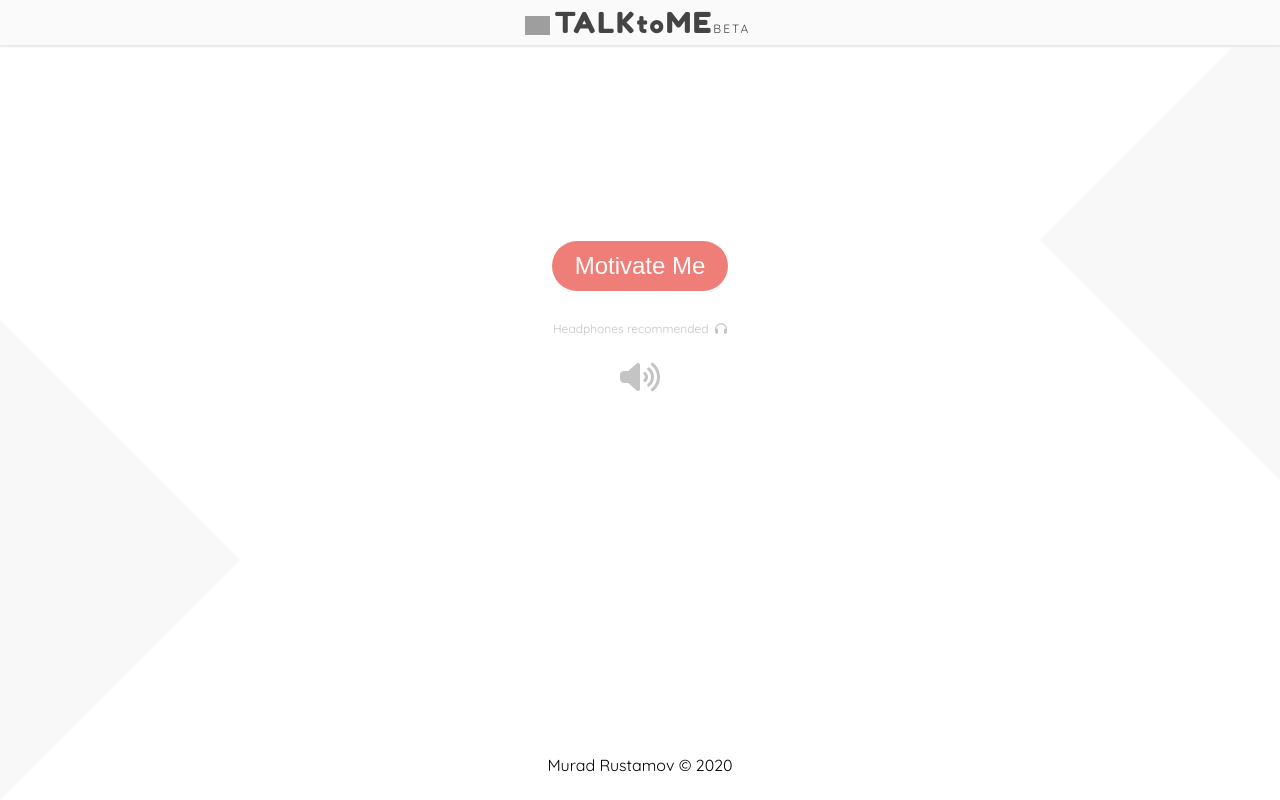
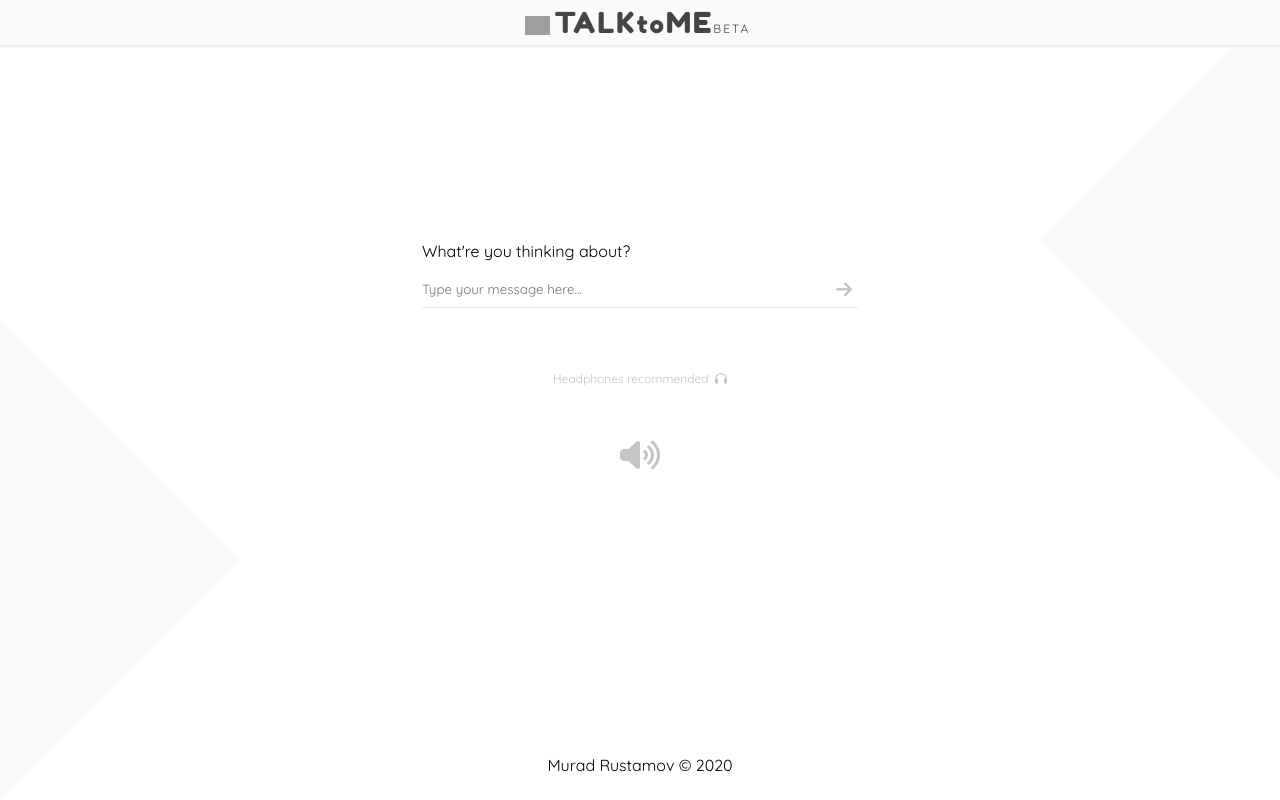
Before and after one commit to muradr777/talktome_react_ts, a React (Create React App) app: page / in a window 1280 px wide. Built offline with nearby package versions, Linux system fonts and the light colour scheme; grey boxes are pictures that could not be loaded.

Commit message:
Not stable - Form feature working with bugs

```diff
--- a/src/App.tsx
+++ b/src/App.tsx
@@ -31,8 +31,8 @@ export default function App() {
   }
 
   // function moveForm(e: any, position: boolean) {
-  function moveForm(position: boolean) {
-    // e.preventDefault();
+  function moveForm(e: any, position: boolean) {
+    e.preventDefault();
     setFormPosition(!position);
   }
 
@@ -52,20 +52,10 @@ export default function App() {
         />
         {/* TODO: Make dinamic */}
         <div className={getClassFormWrap(formPosition)}>
-          {/* <Form
+          <Form
             handleFocus={() => changeTypingStatus(typing)}
             onSubmit={(e: any) => moveForm(e, formPosition)}
-          /> */}
-          <div className="motivate-wrap">
-            <button
-              id="#motivate"
-              onClick={() => moveForm(formPosition)}
-              type="button"
-              className="motivate-btn"
-            >
-              Motivate Me
-            </button>
-          </div>
+          />
 
           <ControlBtn
             handleClick={() => setPlayerStatus(playing)}
```
